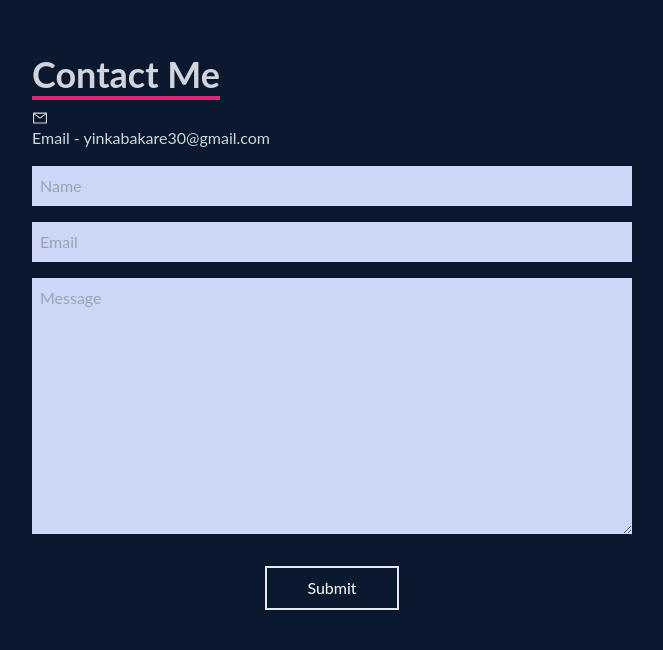
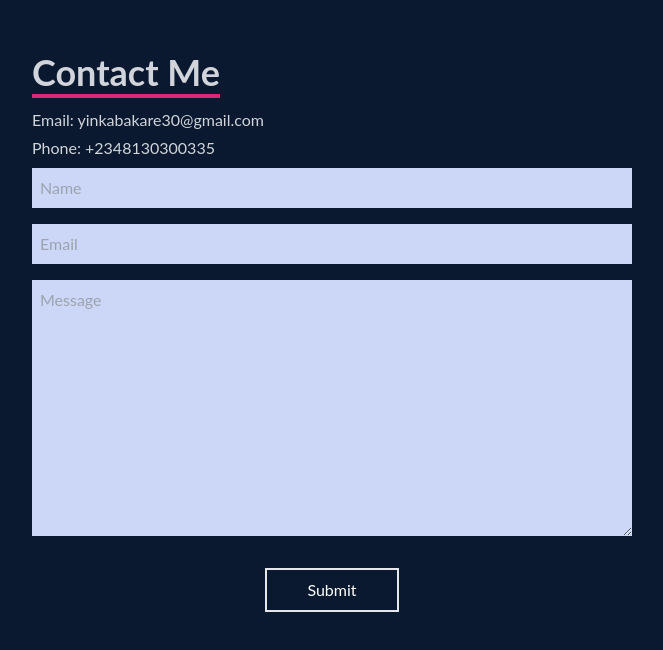
Before and after one commit to YhinkaDevOps/React-Portfolio, a React (Create React App) app: page / in a window 1280 px wide. Shown: the part 3294-3944 px from the top of the page, without its empty margins (308-971 px from the left). Built offline with nearby package versions, Linux system fonts and the light colour scheme.

Commit message:
added contact address

```diff
--- a/src/components/Contact.js
+++ b/src/components/Contact.js
@@ -7,7 +7,8 @@ const Contact = () => {
         <form action="https://getform.io/f/f022ce8e-bab0-46c8-9d94-ce6170e5547c"  method="POST" className='flex flex-col max-w-[600px] w-full mt-16 '>
             <div className='mt-5' >
               <p className='text-4xl font-bold inline border-b-4 border-pink-600 text-gray-300  '>Contact Me</p>
-              <p className='text-gray-300 py-4'><AiOutlineMail/>Email - yinkabakare30@gmail.com</p>
+              <p className='text-gray-300 pt-4'>Email: yinkabakare30@gmail.com</p>
+              <p className='text-gray-300 py-1 pb-2'>Phone: +2348130300335</p>
             </div>
            <input className='bg-[#ccd6f6] p-2' type="text" placeholder='Name' name='name' />
            <input className='my-4 p-2 bg-[#ccd6f6]' type="email" placeholder='Email' name='email' />
```
